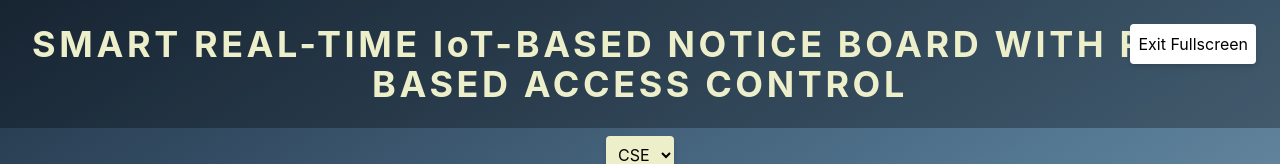
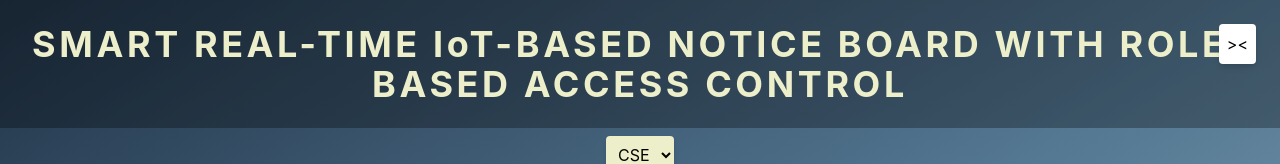
Before and after one commit to om-singh50/Major-Project, a React (Vite) app in the folder display/: page / in a window 1280 px wide. Shown: the top 164 px of the page. Built offline with nearby package versions, Linux system fonts and the light colour scheme; no server answers.

Commit message:
Update App.jsx

```diff
--- a/display/src/App.jsx
+++ b/display/src/App.jsx
@@ -108,7 +108,7 @@ const App = () => {
           onClick={handleFullscreenToggle}
           className="bg-white text-black p-2 rounded shadow-md hover:bg-light"
         >
-          {isFullscreen ? 'Exit Fullscreen' : 'Enter Fullscreen'}
+          {isFullscreen ? '><' : '<>'}
         </button>
       </div>
 
```
